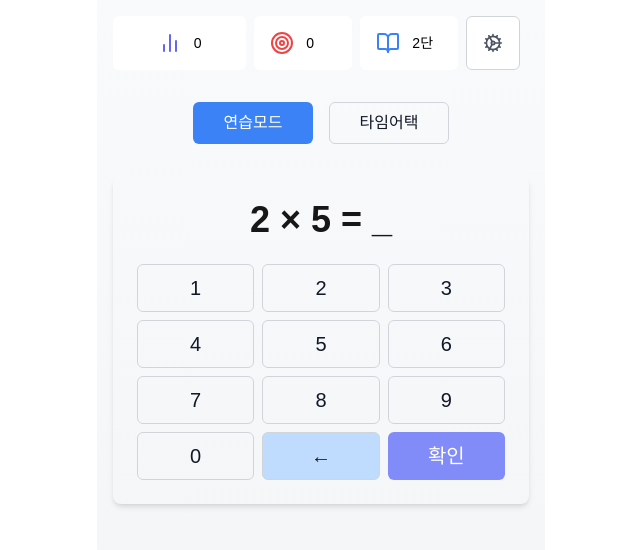
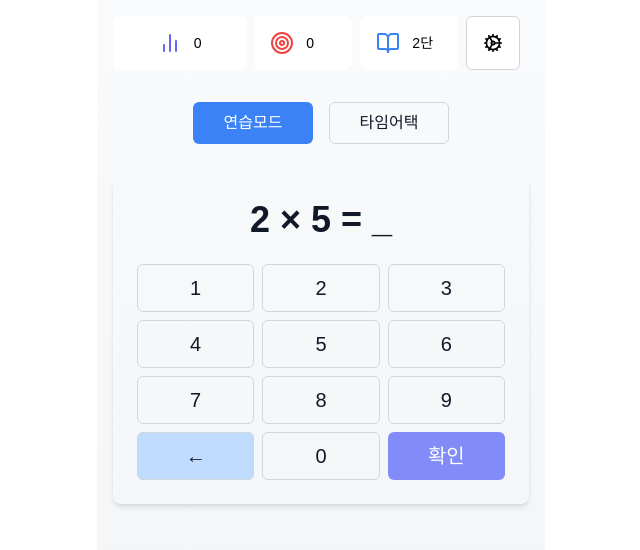
Before and after one commit to beyondReal-smap/next_gugu, a Next.js app: page / in a window 1280 px wide. Shown: the top 550 px of the page, without its empty margins (319-959 px from the left). Built offline with nearby package versions, Linux system fonts and the light colour scheme.

Commit message:
키패드 변경

```diff
--- a/app/page.tsx
+++ b/app/page.tsx
@@ -868,7 +868,7 @@ const MultiplicationGame = () => {
                   onClick={handleSettingsClick}
                   className="h-[54px] w-[54px] flex items-center justify-center bg-white"
                 >
-                  <Cog className="h-6 w-6 text-gray-600" />
+                  <Cog className="h-6 w-6 text-black" />
                 </Button>
               </div>
             </>
@@ -895,7 +895,7 @@ const MultiplicationGame = () => {
                   onClick={handleSettingsClick}
                   className="h-[54px] w-[54px] flex items-center justify-center bg-white"
                 >
-                  <Cog className="h-6 w-6 text-gray-600" />
+                  <Cog className="h-6 w-6 text-black" />
                 </Button>
               </div>
             </>
@@ -1148,18 +1148,19 @@ const MultiplicationGame = () => {
       </AnimatePresence>
 
 
-      {/* 숫자패드 텍스트 굵기 수정 */}
+      {/* 숫자패드 부분만 수정 */}
       <Card className="mb-6">
         <CardContent className="p-6">
-          <div className="text-4xl font-bold text-center mb-6">
+          <div className="text-4xl font-bold text-center mb-6 text-gray-900">
             {num1} × {num2} = {userAnswer || "_"}
           </div>
           <div className="grid grid-cols-3 gap-2">
-            {[1, 2, 3, 4, 5, 6, 7, 8, 9, 0].map((num) => (
+            {/* 1-9까지 숫자 */}
+            {[1, 2, 3, 4, 5, 6, 7, 8, 9].map((num) => (
               <Button
                 key={num}
                 variant="outline"
-                className="h-12 text-xl font-bold" // 텍스트 크기와 굵기 증가
+                className="h-12 text-xl font-bold text-gray-900"
                 onClick={() => {
                   if (userAnswer.length < 3) {
                     setUserAnswer(userAnswer + num);
@@ -1169,16 +1170,33 @@ const MultiplicationGame = () => {
                 {num}
               </Button>
             ))}
+
+            {/* 지우기 버튼 */}
             <Button
               variant="outline"
-              className="h-12 bg-blue-200 text-xl font-bold" // 텍스트 크기와 굵기 증가
+              className="h-12 bg-blue-200 text-xl font-bold text-gray-900"
               onClick={() => setUserAnswer(userAnswer.slice(0, -1))}
             >
               ←
             </Button>
+
+            {/* 0 버튼 */}
+            <Button
+              variant="outline"
+              className="h-12 text-xl font-bold text-gray-900"
+              onClick={() => {
+                if (userAnswer.length < 3) {
+                  setUserAnswer(userAnswer + '0');
+                }
+              }}
+            >
+              0
+            </Button>
+
+            {/* 확인 버튼 */}
             <Button
               variant="default"
-              className="h-12 bg-indigo-400 text-white hover:bg-violet-600 text-xl font-bold" // 텍스트 크기와 굵기 증가
+              className="h-12 bg-indigo-400 text-white hover:bg-violet-600 text-xl font-bold"
               onClick={checkAnswer}
             >
               확인
@@ -1186,6 +1204,7 @@ const MultiplicationGame = () => {
           </div>
         </CardContent>
       </Card>
+
 
       {/* 히스토리 표시 수정 */}
       {
```
